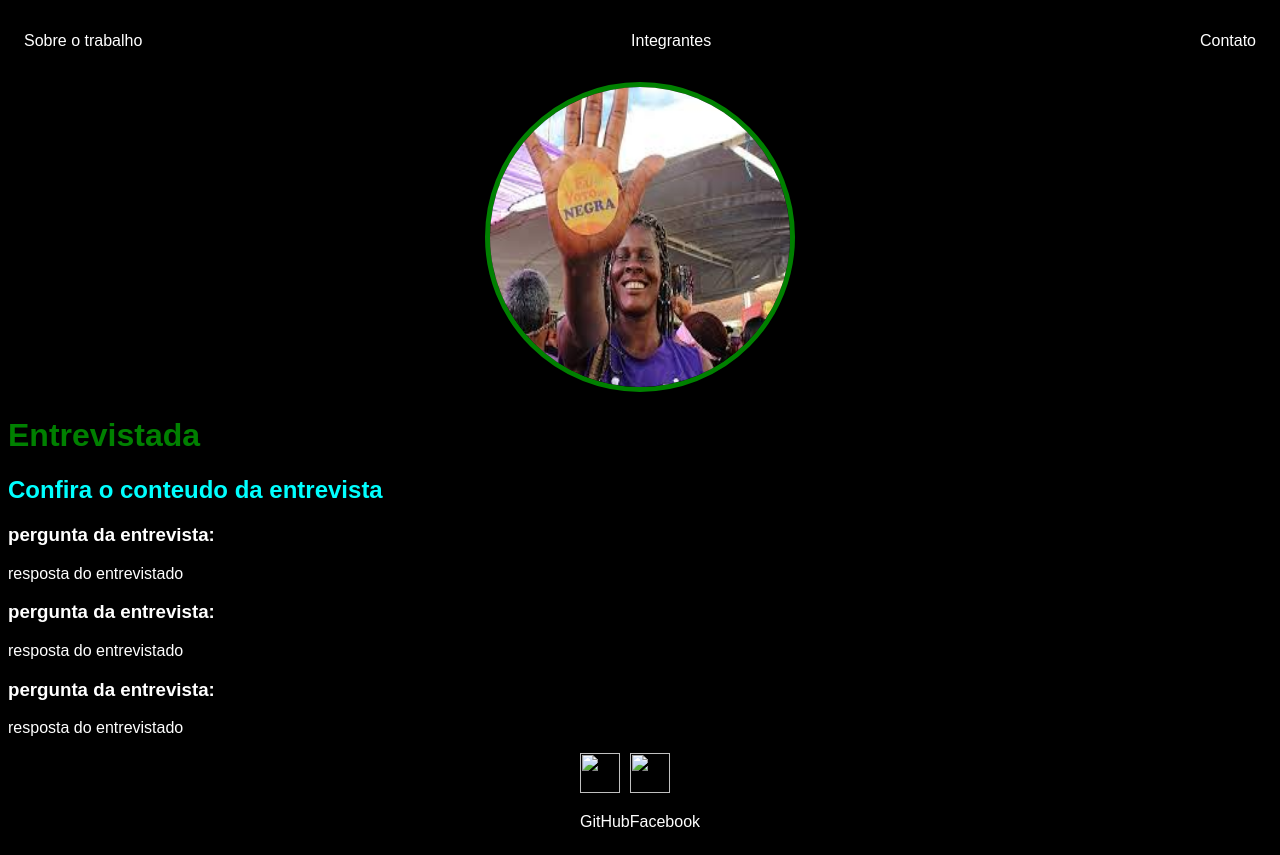
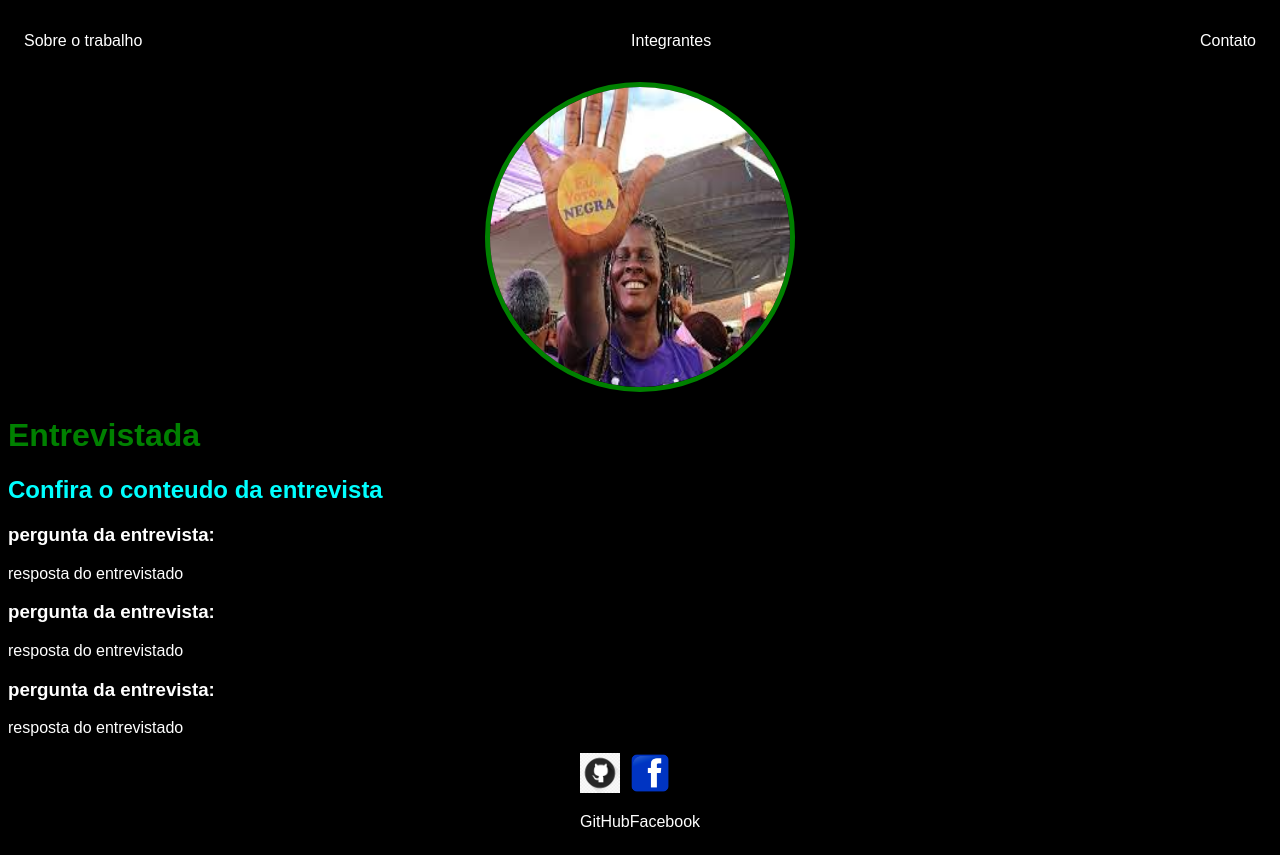
Before and after one commit to Tafarelrsilva/projeto_arte_1A, a plain HTML site: page index.html in a window 1280 px wide. Drawn offline with Linux system fonts and the light colour scheme.

Commit message:
Update index.html

```diff
--- a/index.html
+++ b/index.html
@@ -23,7 +23,7 @@
 
     <header>
         <div class="center">
-            <img src=".\foto1.jpg">
+            <img src="foto1.jpg">
         </div>
        <h1>Entrevistada</h1>
        <h2>Confira o conteudo da entrevista</h2>
@@ -45,11 +45,11 @@
 
 <footer>
     <a href="https://github.com/Tafarelrsilva" target="_blank">
-        <img src=".\img\git.png" alt="">
+        <img src="git.png" alt="">
         <p>GitHub</p>
     </a>
     <a href="https://www.facebook.com/" target="_blank">
-        <img src=".\img\facebook.png" alt="">
+        <img src="facebook.png" alt="">
         <p>Facebook</p>
     </a>
 </footer>
```
